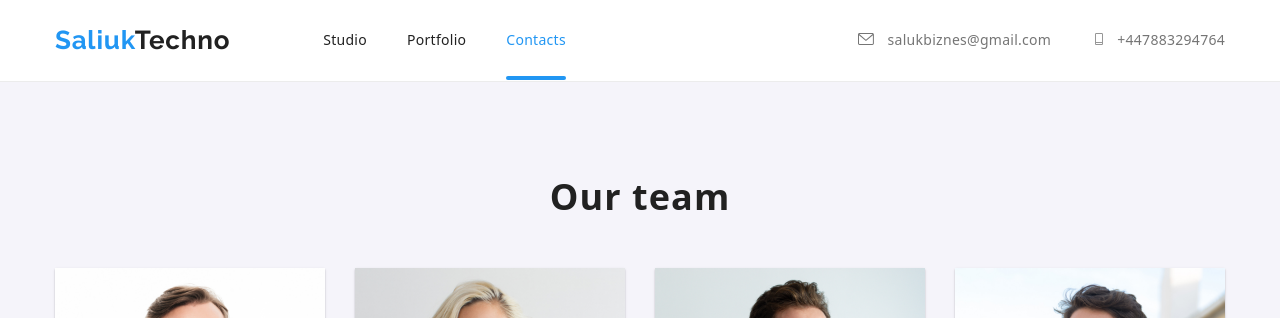
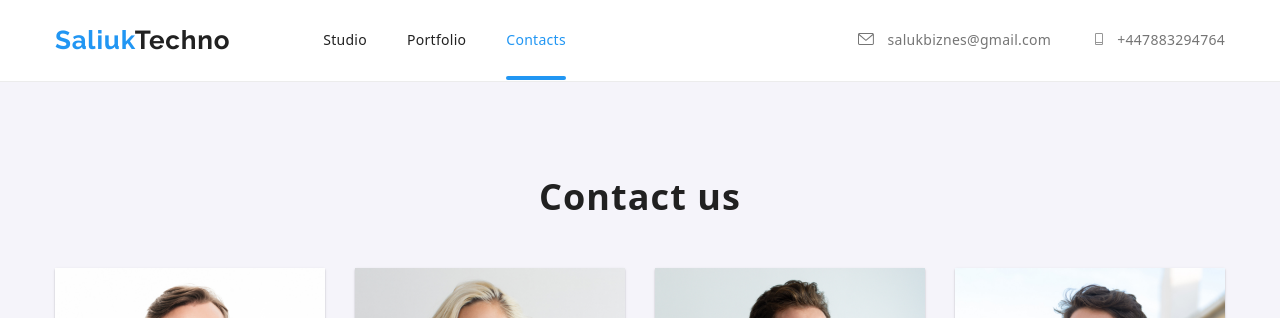
Before and after one commit to colomboacid/sauluktechno-consult, a plain HTML site: page contacts.html in a window 1280 px wide. Shown: the top 318 px of the page. Drawn offline with Linux system fonts and the light colour scheme.

Commit message:
Update contacts.html

```diff
--- a/contacts.html
+++ b/contacts.html
@@ -52,7 +52,7 @@
     <main>
       <section class="section section__comand">
         <div class="container">
-          <h2 class="section__title">Our team</h2>
+          <h2 class="section__title">Сontact us</h2>
           <ul class="team__list list">
             <li class="team__element">
               <img
```
